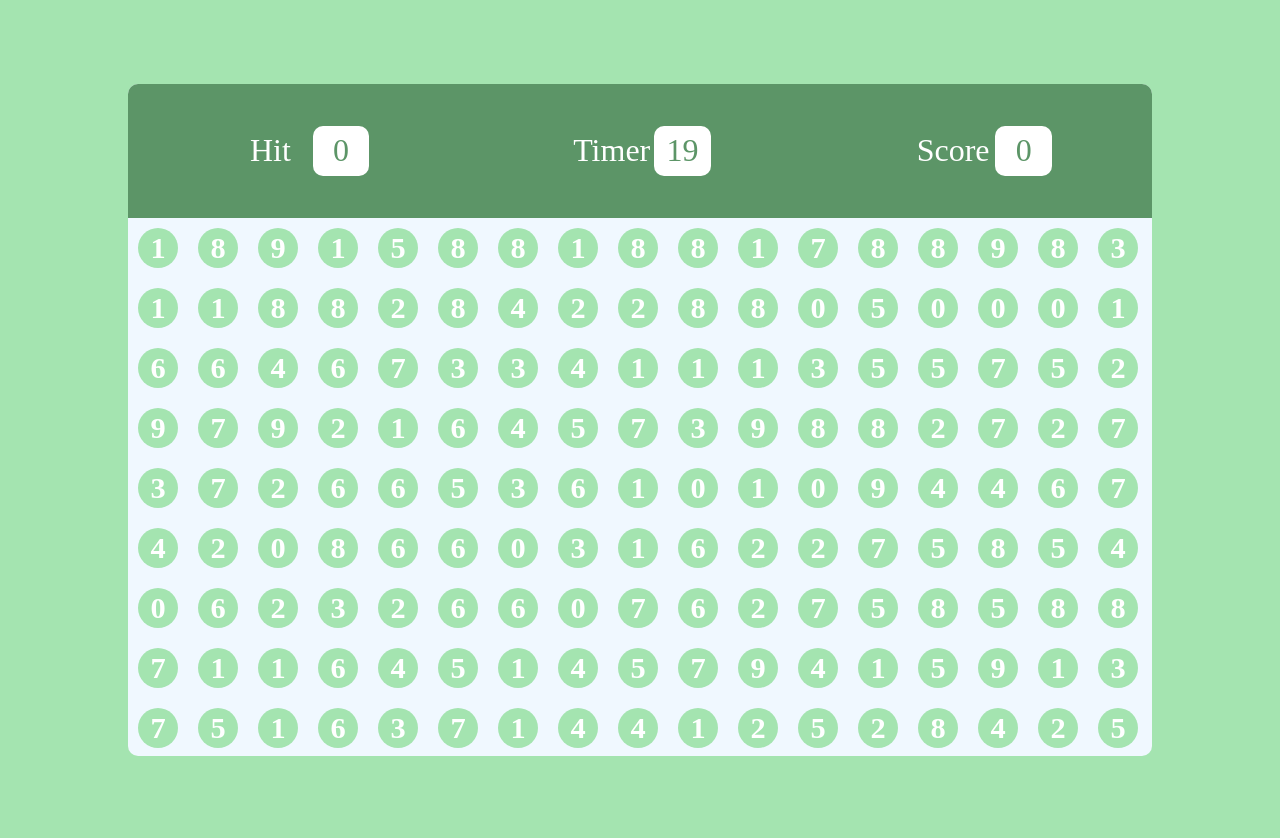
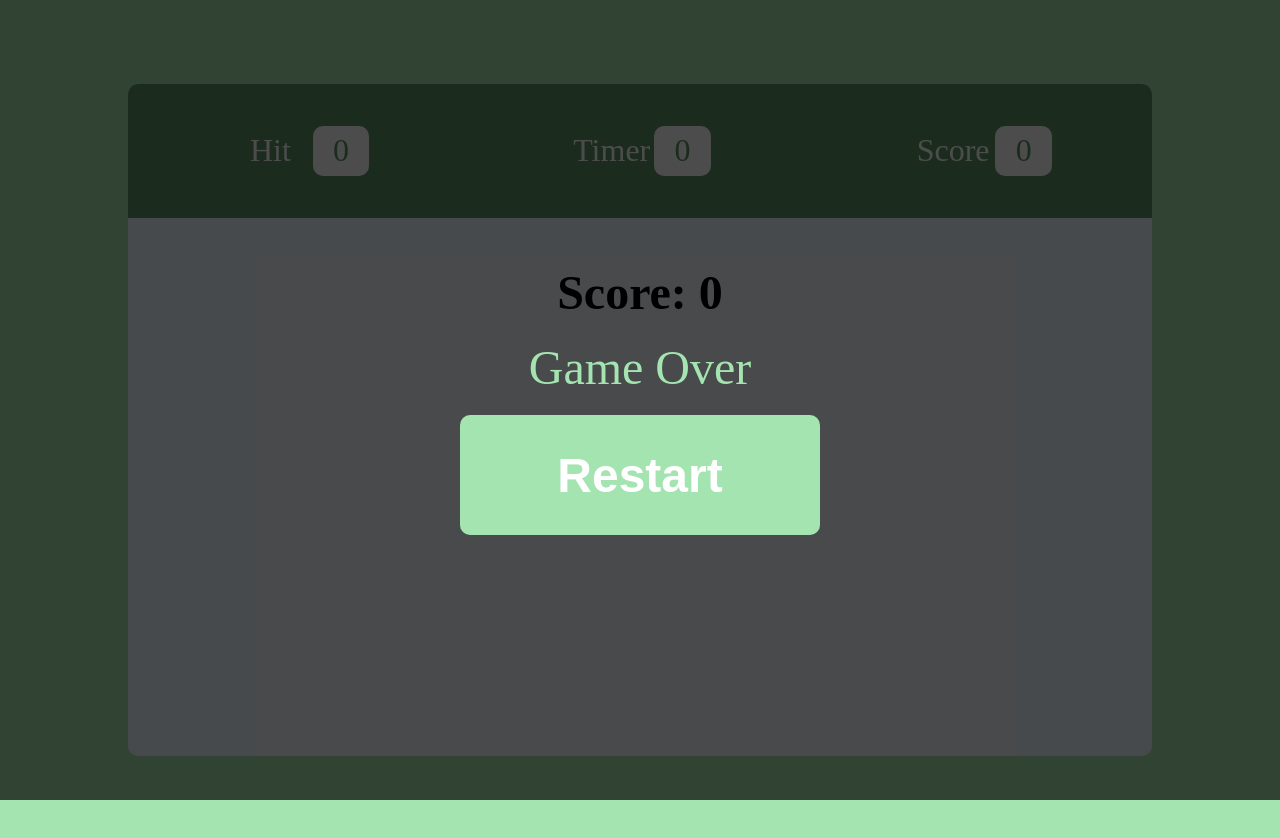
Before and after one commit to Cyanidebob0/Bubble-Game, a plain HTML site: page index.html in a window 1280 px wide. Both pictures are taken after a click on the button "Start Game!!!". Drawn offline with Linux system fonts and the light colour scheme.

Commit message:
final commit

```diff
--- a/app.js
+++ b/app.js
@@ -1,4 +1,4 @@
-let timerVar = 20;
+let timerVar = 0;
 let rand = 0;
 let panel = document.querySelector("#inner-panel2");
 let hitVar = 0;
--- a/index.html
+++ b/index.html
@@ -36,6 +36,9 @@
 
     <div id="gameOverScreen" style="display: none;">
         <div id="finalScore">Score: 0</div>
+        <div id="gameOverMessage">
+            Game Over
+        </div>
         <button id="restartButton">Restart</button>
     </div>
 
```
